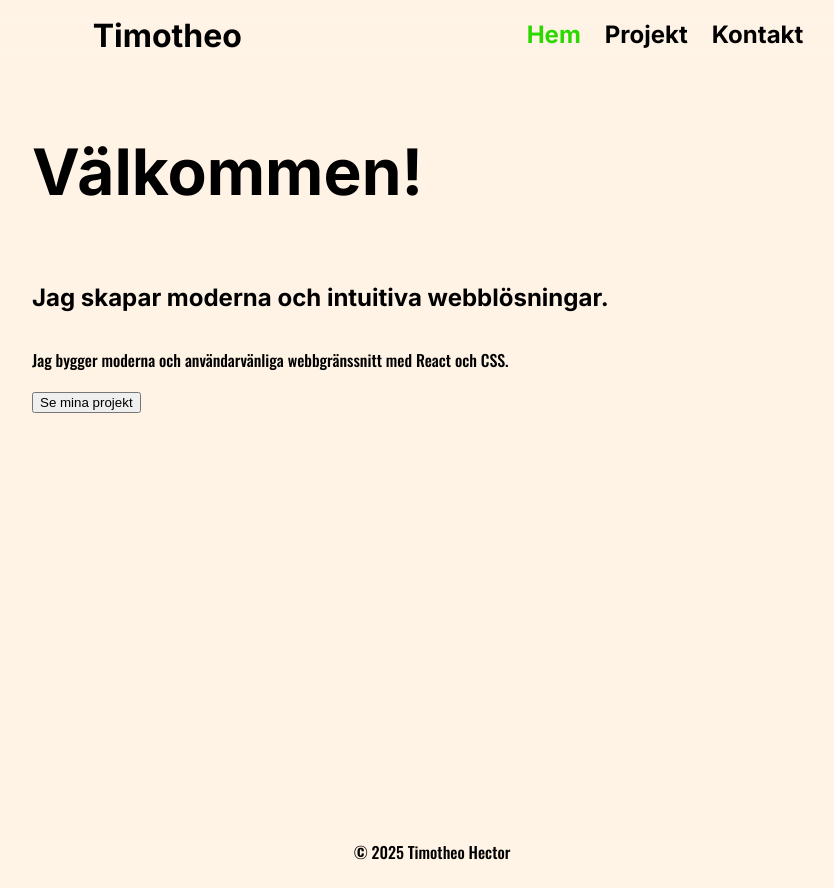
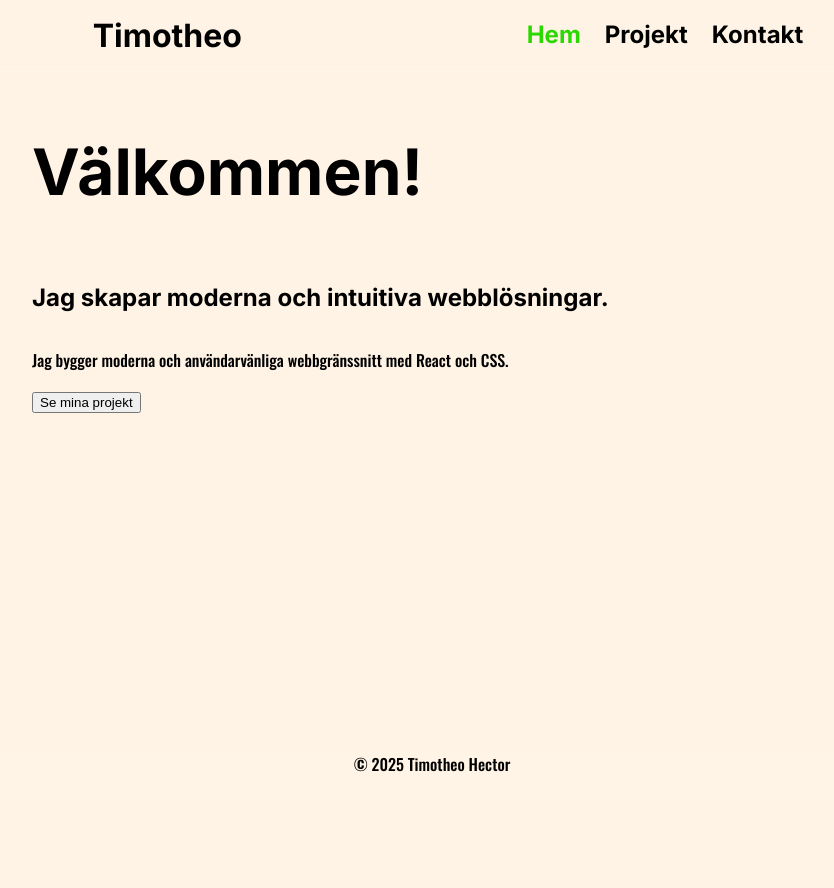
Before and after one commit to Tim-H-H/Timotheos-Portfolio, a React (Vite) app: page / in a window 1280 px wide. Shown: the whole page, without its empty margins (208-1042 px from the left). After the commit the page ends 800 px from the top, so only its background shows below. Built offline with nearby package versions, Linux system fonts and the light colour scheme.

Commit message:
Fixed issue #27

```diff
--- a/src/App.jsx
+++ b/src/App.jsx
@@ -8,7 +8,7 @@ import Contact from "./pages/Contact";
 
 function App() {
     return (
-        <div className="app">
+        <>
             <Header />
             <main className="layout-container">
                 <div className="main-content">
@@ -20,7 +20,7 @@ function App() {
                 </div>
             </main>
             <Footer />
-        </div>
+        </>
     );
 }
 
--- a/src/components/Header.jsx
+++ b/src/components/Header.jsx
@@ -1,4 +1,3 @@
-import React from "react";
 import { NavLink } from "react-router-dom"
 
 export default function Header() {
--- a/src/index.css
+++ b/src/index.css
@@ -3,8 +3,6 @@ html, body {
   background-color: rgb(255, 243, 229);
   height: 100%;
   margin: 0;
-  display: flex;
-  flex-direction: column;
 
 }
 
@@ -14,7 +12,9 @@ body {
   font-weight: 500;
   margin: 0;
   color: rgb(0, 0, 0);
-  flex: 1;
+  display: flex;
+  flex-direction: column;
+  /* flex: 1; */
   /* display: grid;
   grid-template-rows: 1fr auto; */
 
@@ -34,16 +34,17 @@ h1, h2, h3, .header-name {
 
 }
 
+#root {
+  flex: 1 0 auto;
+}
+
 .layout-container {
   display: grid;
-  /* TODO: Reverse the values */
   grid-template-columns: 15rem 1fr 15rem;
-  min-height: calc(100dvh - 40px);
+  min-height: 100%;
+  margin-bottom: -48px;
 }
 
-main {
-  flex: 1;
-}
 
 .main-content {
   grid-column: 2;
@@ -135,7 +136,6 @@ main {
 
 .contact-container {
   max-width: 100%;
-  height: 100vh;
   margin: 3rem;
   padding: 2rem;
   background: rgba(255, 255, 255, 0.8);
@@ -278,5 +278,5 @@ main {
   text-align: center;
   height: 3rem;
   background: rgba(255, 255, 255, 0.05);
-
+  flex-shrink: 0;
  }
```
